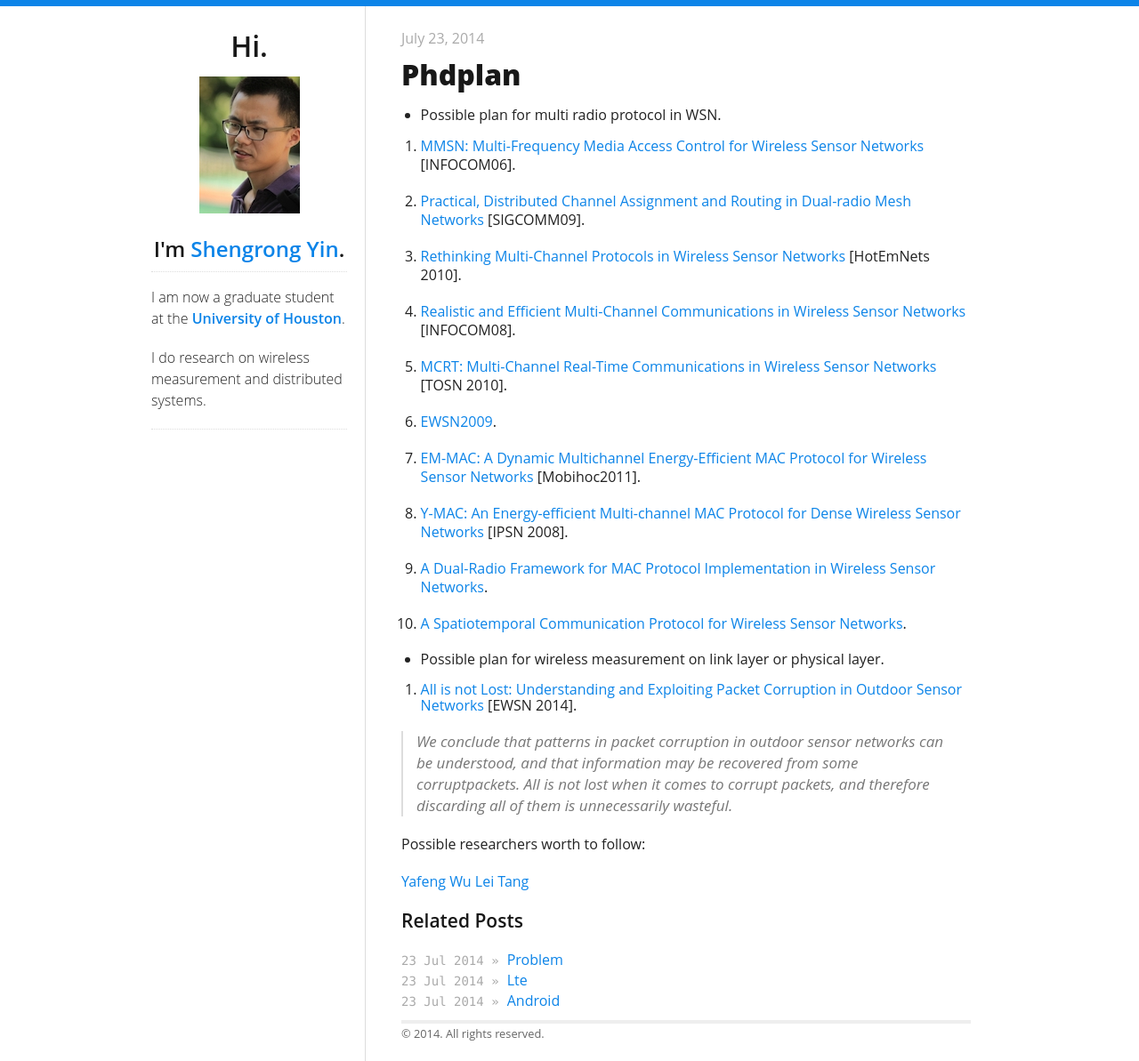
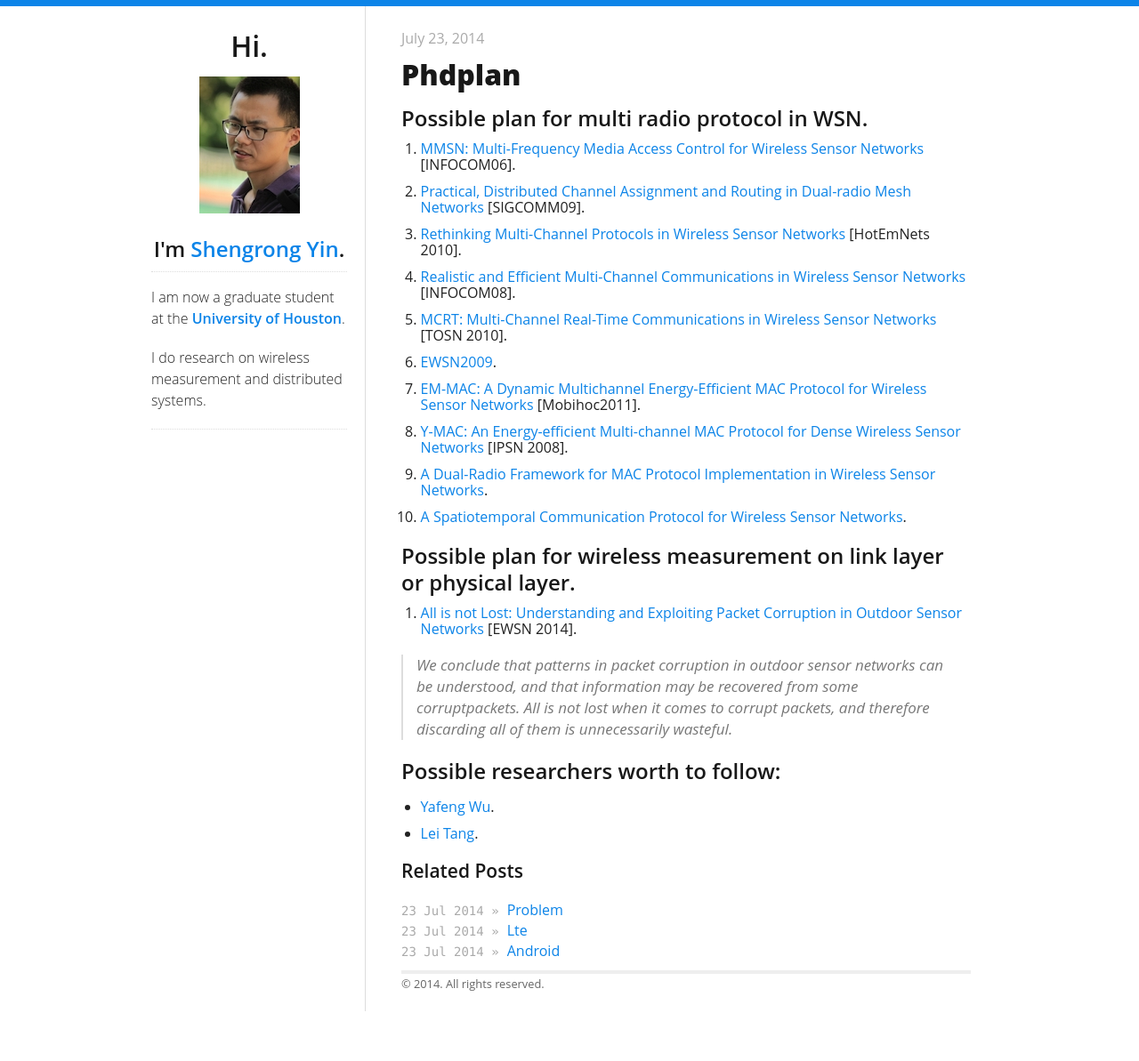
Before and after one commit to syin2/yinshengrong.github.io, a Jekyll site: the page built from _posts/2014-07-23-phdplan.md, in a window 1280 px wide. Shown: the whole page at 89% size. Built offline with Jekyll 4.4.1, drawn with Linux system fonts in a browser that asks for light colours; Markdown is read by kramdown in place of the engine named in the settings; after the commit the page ends 1137 px from its top, so only the background shows below that.

Commit message:
bold font

```diff
--- a/_posts/2014-07-23-phdplan.md
+++ b/_posts/2014-07-23-phdplan.md
@@ -3,29 +3,20 @@
 ---
 
 
-* Possible plan for multi radio protocol in WSN.
+## Possible plan for multi radio protocol in WSN.
 
 1. [MMSN: Multi-Frequency Media Access Control for Wireless Sensor Networks](http://www.cs.virginia.edu/wsn/docs/papers/infocom06-mmsn.pdf) [INFOCOM06].
-
 2. [Practical, Distributed Channel Assignment and Routing in Dual-radio Mesh Networks](http://www.news.cs.nyu.edu/~aditya/Research_files/dhananjay_sigcomm09-roma.pdf) [SIGCOMM09].
-
 3. [Rethinking Multi-Channel Protocols in Wireless Sensor Networks](http://research.microsoft.com/pubs/157581/2010_hotemnets_vir[1].pdf) [HotEmNets 2010].
-
 4. [Realistic and Efficient Multi-Channel Communications in Wireless Sensor Networks](http://ieeexplore.ieee.org/xpls/abs_all.jsp?arnumber=4509770) [INFOCOM08].
-
 5. [MCRT: Multi-Channel Real-Time Communications in Wireless Sensor Networks](http://www2.ece.ohio-state.edu/~xwang/papers/tosn_mcrt.pdf) [TOSN 2010].
-
 6. [EWSN2009](http://web.eecs.utk.edu/~xwang/papers/ewsn09.pdf).
-
 7. [EM-MAC: A Dynamic Multichannel Energy-Efficient MAC Protocol for Wireless Sensor Networks](http://www.owlnet.rice.edu/~ltang/publications/EM-MAC.pdf) [Mobihoc2011].
-
 8. [Y-MAC: An Energy-efficient Multi-channel MAC Protocol for Dense Wireless Sensor Networks](http://nslab.kaist.ac.kr/courses/2012/test/paperlist/1-18.pdf) [IPSN 2008].
-
 9. [A Dual-Radio Framework for MAC Protocol Implementation in Wireless Sensor Networks](http://indriya.comp.nus.edu.sg/motelab/html/manjunath/dr_icc.pdf).
-
 10. [A Spatiotemporal Communication Protocol for Wireless Sensor Networks](http://www-users.cs.umn.edu/~tianhe/Papers/SPEED-TPDS-0195-1003.pdf).
 
-* Possible plan for wireless measurement on link layer or physical layer.
+## Possible plan for wireless measurement on link layer or physical layer.
 
 1. [All is not Lost: Understanding and Exploiting Packet Corruption in Outdoor Sensor Networks](http://user.it.uu.se/~frehe489/publications/hermans14all.pdf) [EWSN 2014].
 
@@ -36,7 +27,7 @@ all of them is unnecessarily wasteful.
 
 
 
-Possible researchers worth to follow:
+## Possible researchers worth to follow:
 
-[Yafeng Wu](http://www.cs.virginia.edu/~yw5s/)
-[Lei Tang](http://www.owlnet.rice.edu/~ltang/)
+* [Yafeng Wu](http://www.cs.virginia.edu/~yw5s/).
+* [Lei Tang](http://www.owlnet.rice.edu/~ltang/).
```
